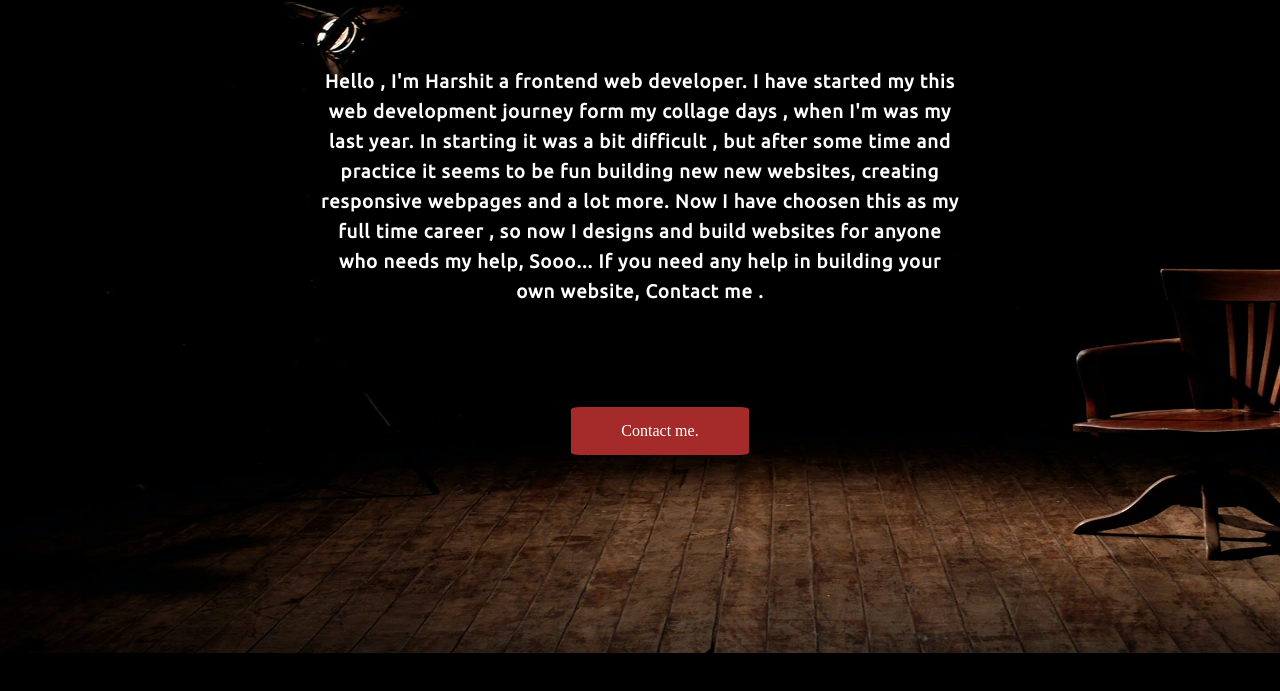
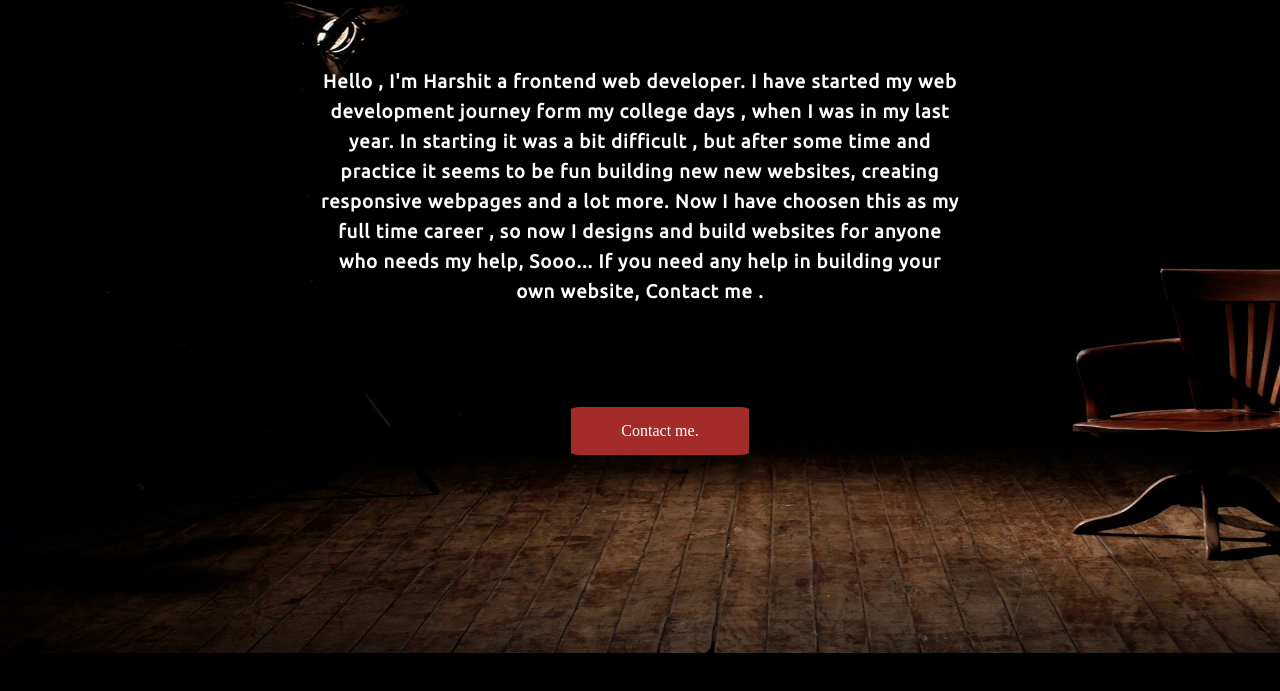
Before and after one commit to harshitnegi711/Portfolio-1, a plain HTML site: page about.html in a window 1280 px wide. Shown: the part 147-838 px from the top of the page. Drawn offline with Linux system fonts and the light colour scheme.

Commit message:
Update about.html

```diff
--- a/about.html
+++ b/about.html
@@ -31,7 +31,7 @@
     <div class="para">
         <h3>
             Hello , I'm Harshit a frontend web developer.
-I have started my this web development journey form my collage days , when I'm was my last year. In starting it was a bit difficult , but after some time and practice it seems to be fun building new new websites, creating responsive webpages and  a lot more.
+I have started my web development journey form my college days , when I was in my last year. In starting it was a bit difficult , but after some time and practice it seems to be fun building new new websites, creating responsive webpages and  a lot more.
 Now I have choosen this as my full time career , so now I designs and build websites for anyone who needs my help, Sooo... If you need any help in building your own website, Contact me .
         </h3>
     </div>
```
